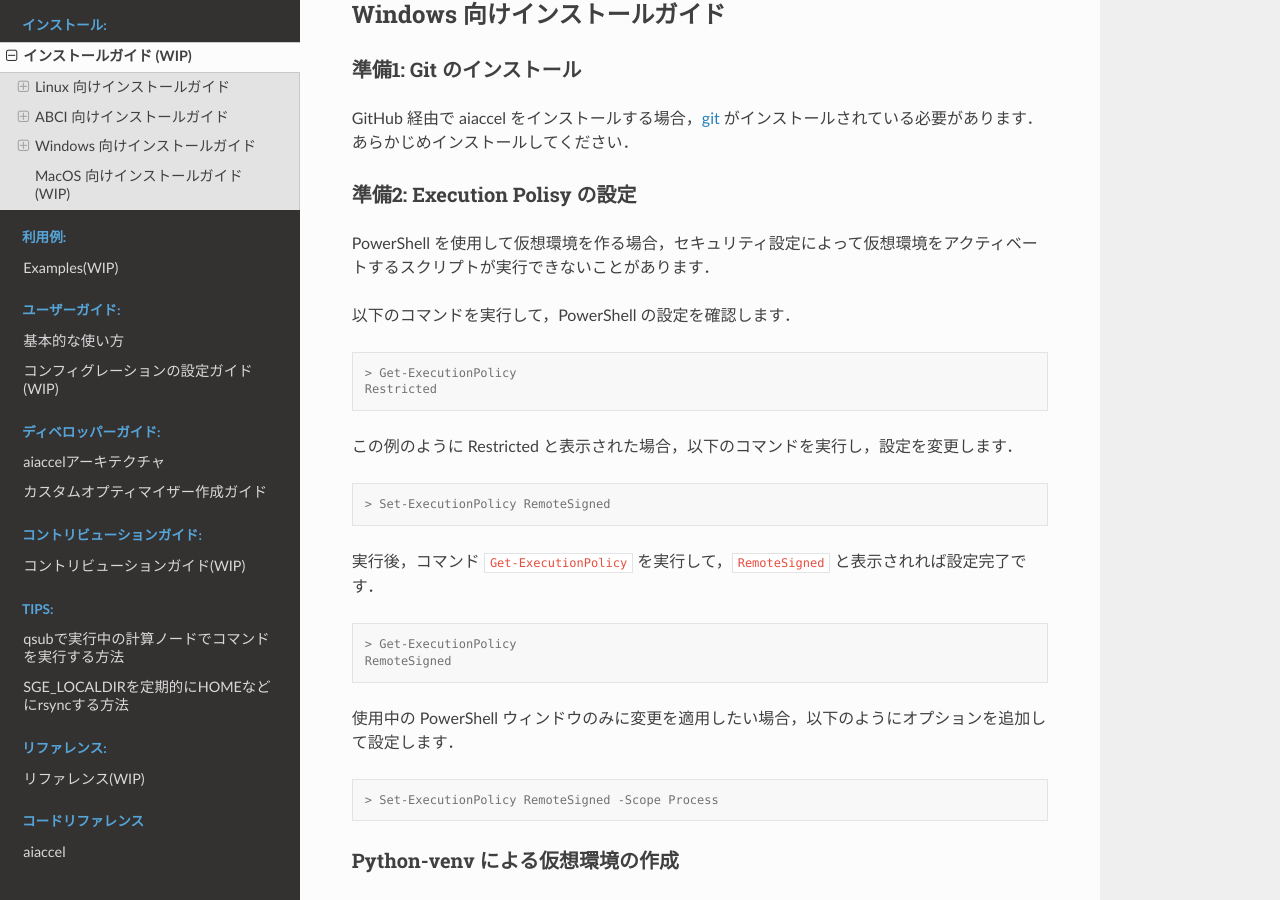
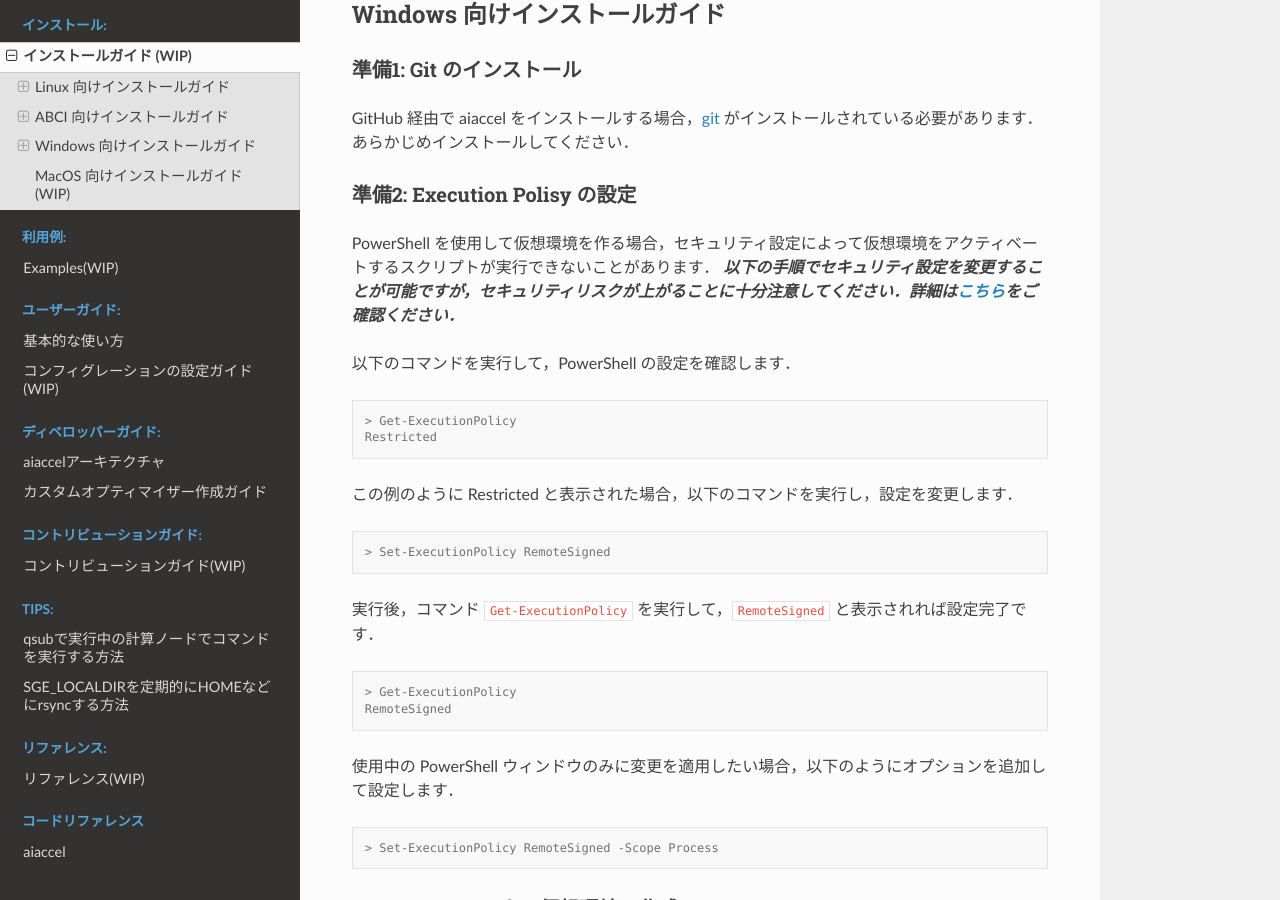
Before and after one commit to aistairc/aiaccel, a Sphinx documentation site: the page built from docs/source/installation/installation.md, in a window 1280 px wide and 900 px high, scrolled down 3837 px. Built offline with Sphinx 7.4.7 and the Read the Docs theme 2.0.0, drawn with Linux system fonts in a browser that asks for light colours.

Commit message:
Add a notification about execution policy change

````diff
--- a/docs/source/installation/installation.md
+++ b/docs/source/installation/installation.md
@@ -191,6 +191,7 @@ GitHub 経由で aiaccel をインストールする場合，[git](https://gitfo
 ### 準備2: Execution Polisy の設定
 
 PowerShell を使用して仮想環境を作る場合，セキュリティ設定によって仮想環境をアクティベートするスクリプトが実行できないことがあります．
+***以下の手順でセキュリティ設定を変更することが可能ですが，セキュリティリスクが上がることに十分注意してください．詳細は[こちら](https://learn.microsoft.com/ja-jp/powershell/module/microsoft.powershell.core/about/about_execution_policies?view=powershell-7.3)をご確認ください．***
 
 以下のコマンドを実行して，PowerShell の設定を確認します．
 ```console
````
